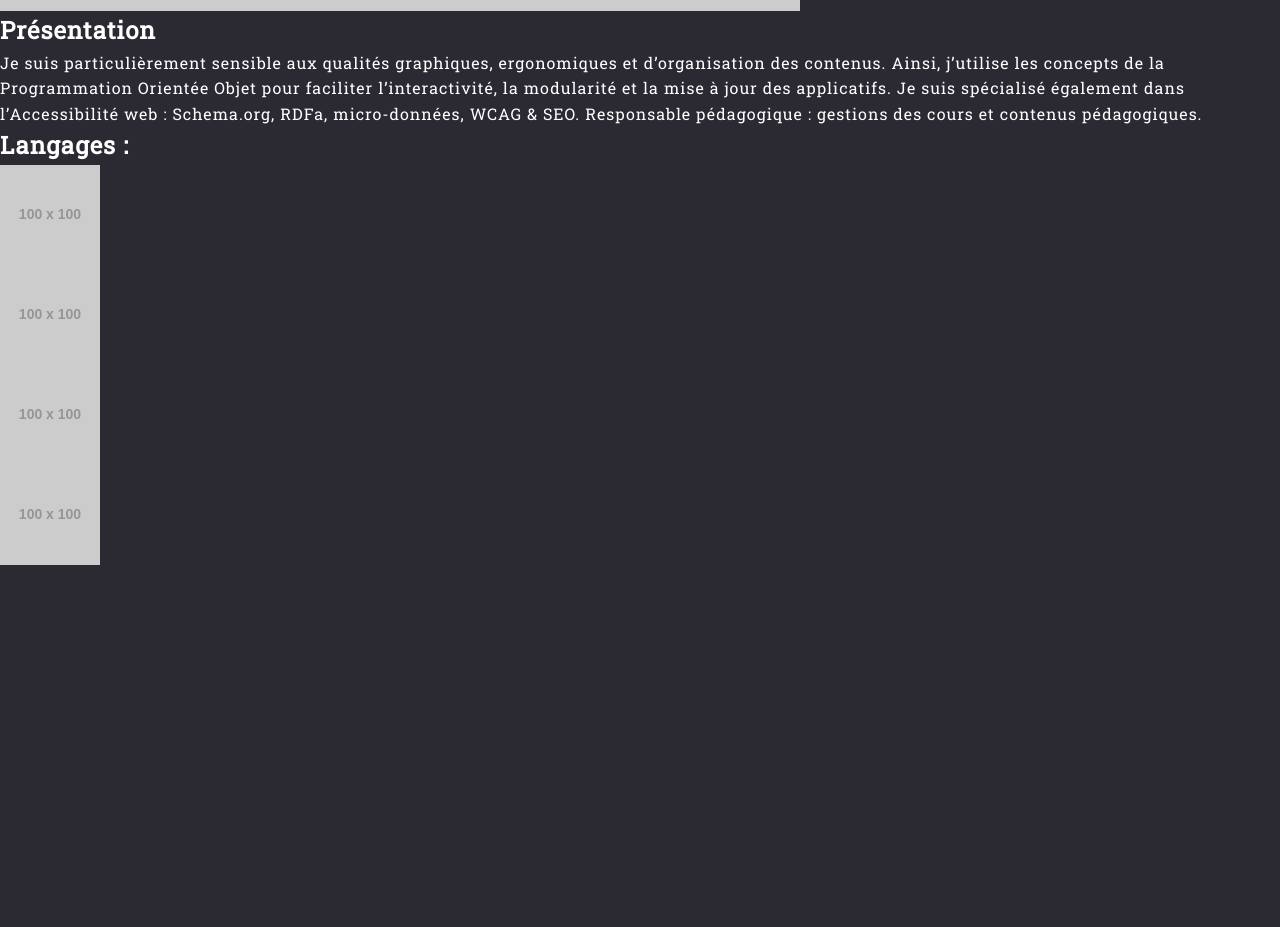
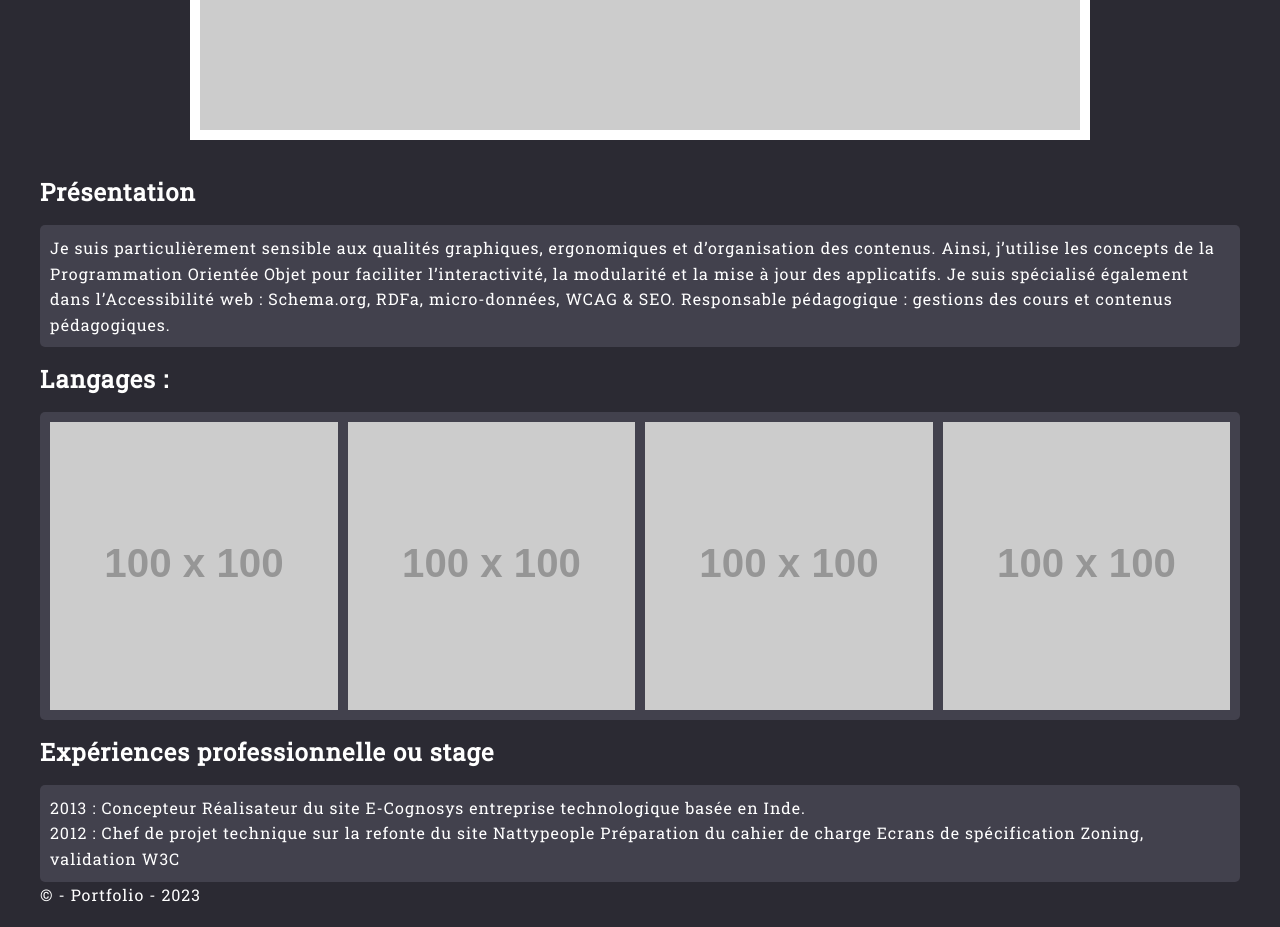
Before and after one commit to giusmili/portfolio_developer, a plain HTML site: page index.html in a window 1280 px wide. Shown: the part 640-1567 px from the top of the page. Before the commit the page ends 1205 px from the top, so only its background shows below. Drawn offline with Linux system fonts and the light colour scheme; placeholder pictures from the web are drawn by us.

Commit message:
portfolio theme

```diff
--- a/css/main.css
+++ b/css/main.css
@@ -40,3 +40,43 @@ button{
         font-size: inherit;
 }
 /* theme */
+ header h1{
+    line-height: 8.0rem;
+    text-align: center;
+ }
+ aside{
+    max-width: 90rem;
+    margin: 2rem auto;
+    background-color: #fff;
+ }
+ aside img{
+    width: 100%;
+    padding: 1rem;
+ }
+ main{
+    max-width: 120rem;
+    margin: 0 auto 2rem;
+ }
+ main section h2{
+    line-height: 6.5rem;
+ }
+ main section p{
+    background-color: #42414d;
+    padding: 1rem;
+    border-radius: .5rem;
+ }
+ main section ul{
+    display: grid;
+    grid-template-columns: repeat(4, 1fr);
+    gap: 1rem;
+    background-color: #42414d;
+    border-radius: .5rem;
+    padding: 1rem;
+ }
+ main section ul li img{
+    width: 100%;
+
+ }
+ main section.portfolio-experience ul{
+    display: block;
+ }
--- a/index.html
+++ b/index.html
@@ -20,7 +20,9 @@
         </h1>
     </header>
     <aside>
-        <img src="https://via.placeholder.com/800X600/146eb4/fafafafa" alt="image">
+        <img
+        src="https://via.placeholder.com/800X600/146eb4/fafafafa"
+        alt="image" loading="lazy">
     </aside>
     <main>
         <section>
@@ -39,12 +41,35 @@
                 Langages :
             </h2>
             <ul>
-                <li><img src="https://via.placeholder.com/100X100/14b49d/fafafafa" alt=""></li>
-                <li><img src="https://via.placeholder.com/100X100/14b49d/fafafafa" alt=""></li>
-                <li><img src="https://via.placeholder.com/100X100/14b49d/fafafafa" alt=""></li>
-                <li><img src="https://via.placeholder.com/100X100/14b49d/fafafafa" alt=""></li>
+                <li><img src="https://via.placeholder.com/100X100/14b49d/fafafafa" alt="" loading="lazy"></li>
+                <li><img src="https://via.placeholder.com/100X100/14b49d/fafafafa" alt="" loading="lazy"></li>
+                <li><img src="https://via.placeholder.com/100X100/14b49d/fafafafa" alt="" loading="lazy"></li>
+                <li><img src="https://via.placeholder.com/100X100/14b49d/fafafafa" alt="" loading="lazy"></li>
             </ul>
         </section>
+        <section class="portfolio-experience">
+            <h2>
+                Expériences professionnelle ou stage
+            </h2>
+            <ul>
+                <li>
+
+                    <time
+                    datetime="2013-01-12">
+                    2013
+                    </time> : Concepteur Réalisateur du site E-Cognosys entreprise technologique basée en Inde.
+                </li>
+                <li>
+                    <time datetime="2012-01-12">2012</time> : Chef de projet technique sur la refonte du site Nattypeople Préparation du cahier de charge
+                    Ecrans de spécification Zoning, validation W3C
+                </li>
+            </ul>
+        </section>
+        <footer>
+            <p>
+                &copy; - Portfolio - <time datetime="2023-01-12">2023</time>
+            </p>
+        </footer>
     </main>
 </body>
 </html>
```
